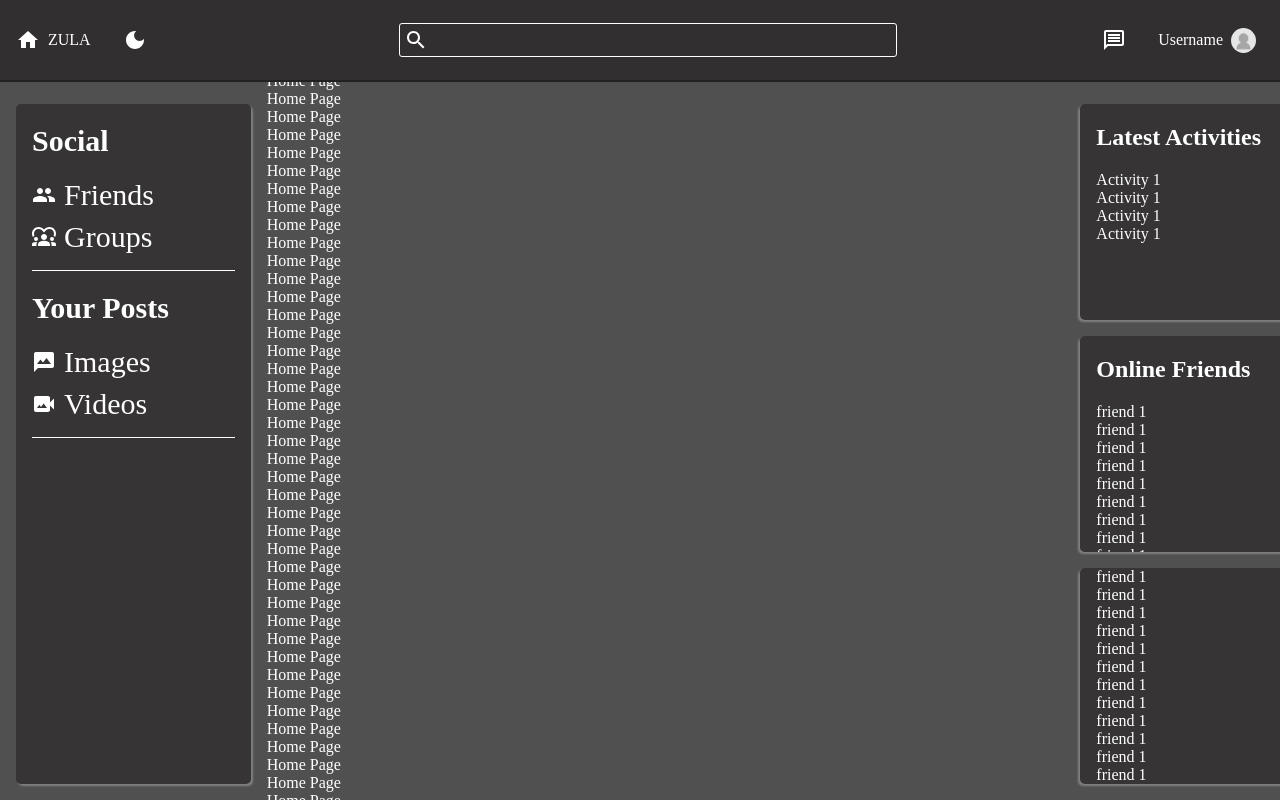
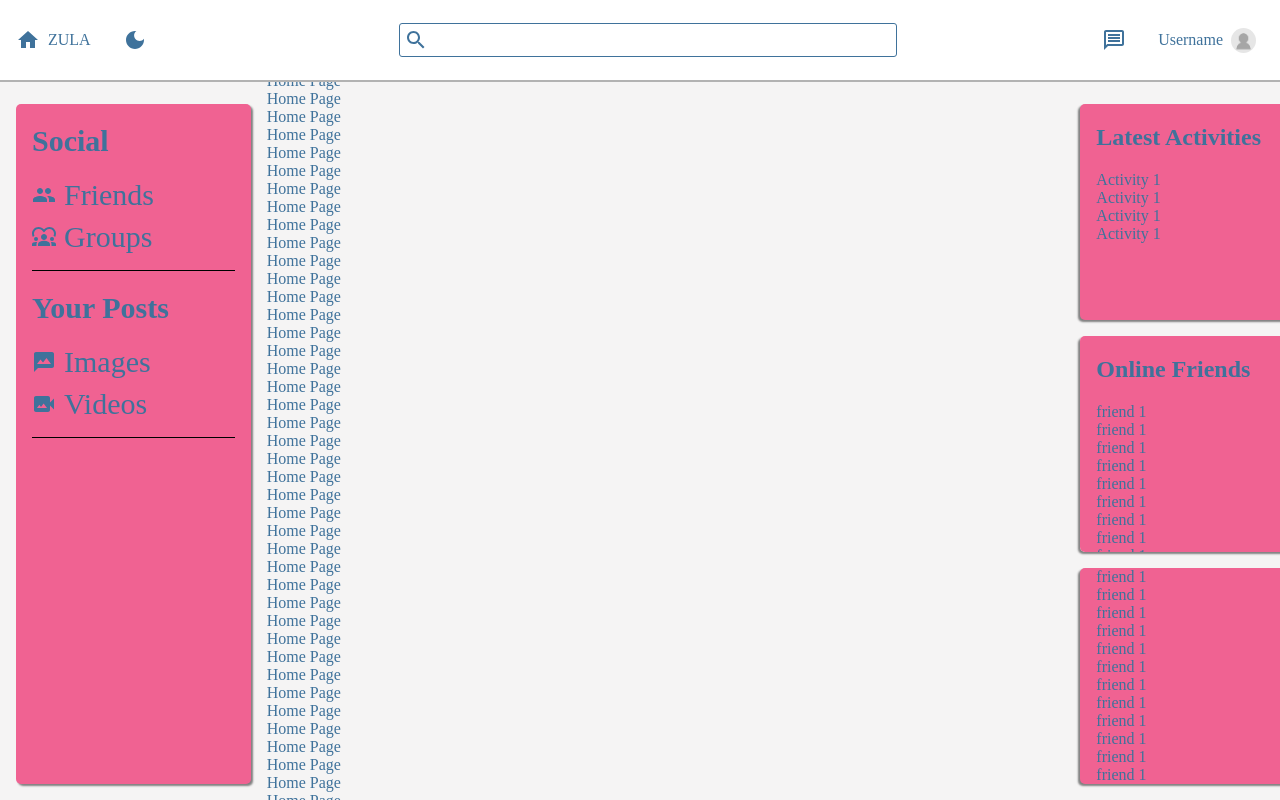
Before and after one commit to b21827483/Social-Network-App, a React (Vite) app: page / in a window 1280 px wide. Shown: the top 800 px of the page. Built offline with nearby package versions, Linux system fonts and the light colour scheme.

Commit message:
themeContext added

```diff
--- a/src/components/UI/Layout.tsx
+++ b/src/components/UI/Layout.tsx
@@ -4,10 +4,16 @@ import '../../../styles/Layout.scss'
 import NavBar from "./NavBar";
 import LeftBar from "./LeftBar";
 import RightBar from "./RightBar";
+import {useContext} from "react";
+import {ThemeContext} from "../../context/ThemeContext";
+
 
 function Layout() {
+
+    const themeContext = useContext(ThemeContext);
+
     return (
-        <div className='theme-dark'>
+        <div className={`theme-${themeContext.theme}`}>
             <NavBar />
             <div className='page'>
                 <LeftBar />
--- a/src/components/UI/NavBar.tsx
+++ b/src/components/UI/NavBar.tsx
@@ -6,8 +6,13 @@ import DarkModeIcon from '@mui/icons-material/DarkMode';
 import SearchIcon from '@mui/icons-material/Search';
 import MessageOutlinedIcon from '@mui/icons-material/MessageOutlined';
 import AccountCircleOutlinedIcon from '@mui/icons-material/AccountCircleOutlined';
+import {useContext} from "react";
+import {ThemeContext} from "../../context/ThemeContext";
 
 function NavBar() {
+
+    const themeContext = useContext(ThemeContext);
+
     return (
         <div className='navbar-root'>
             <div className='left-navbar'>
@@ -15,7 +20,7 @@ function NavBar() {
                     <HomeIcon />
                     <span>ZULA</span>
                 </div>
-                <DarkModeIcon />
+                <DarkModeIcon onClick={themeContext.toggleTheme}/>
             </div>
             <div className='searchbar'>
                 <SearchIcon />
--- /dev/null
+++ b/src/context/ThemeContext.tsx
@@ -0,0 +1,25 @@
+import {createContext, useEffect, useState} from "react";
+
+export const ThemeContext = createContext(null);
+
+export const ThemeContextProvider = ({children}) => {
+    const [theme, setTheme] = useState<String>(localStorage.getItem('theme') || 'light');
+
+    const toggleTheme = () => {
+        setTheme((prevState: String) => {
+            if (prevState == 'light') {
+                return 'dark';
+            } else {
+                return 'light';
+            }
+        })
+    }
+
+    useEffect(() => {
+        localStorage.setItem('theme', theme)
+    }, [theme]);
+
+    return (
+        <ThemeContext.Provider value={{theme, toggleTheme}}>{children}</ThemeContext.Provider>
+    )
+}
--- a/src/main.tsx
+++ b/src/main.tsx
@@ -2,9 +2,12 @@ import React from 'react'
 import ReactDOM from 'react-dom/client'
 import App from './App.tsx'
 import './index.scss'
+import {ThemeContextProvider} from "./context/ThemeContext.tsx";
 
 ReactDOM.createRoot(document.getElementById('root')!).render(
   <React.StrictMode>
-    <App />
+      <ThemeContextProvider>
+          <App />
+      </ThemeContextProvider>
   </React.StrictMode>,
 )
```
Also changed, not shown: .eslintrc.cjs.
